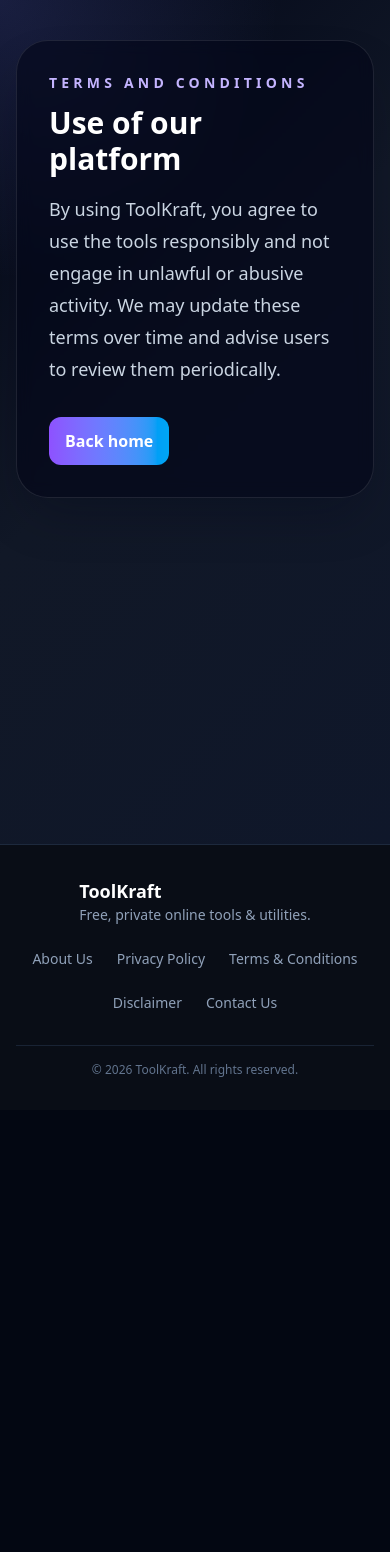
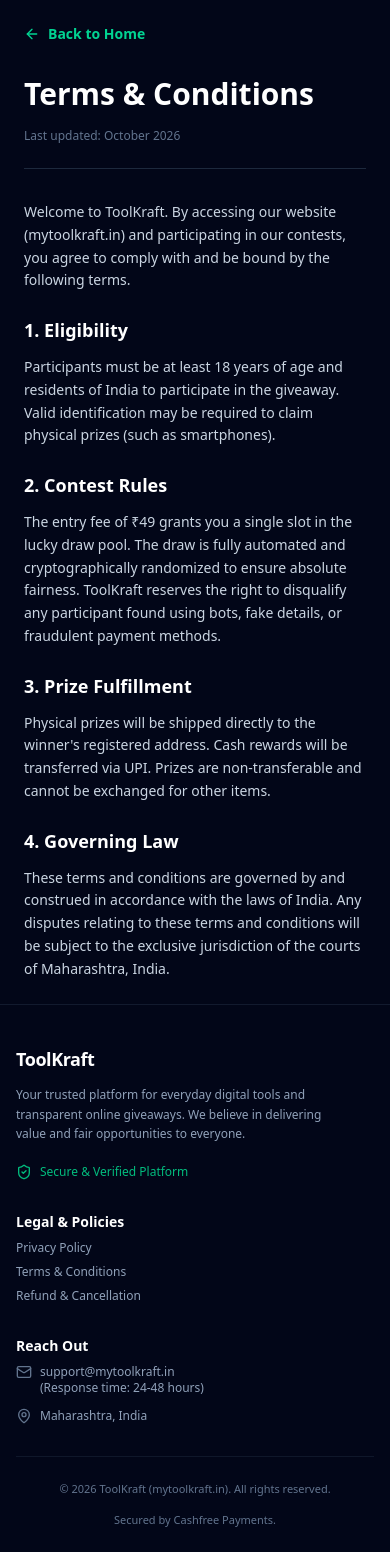
Before and after one commit to atulpatle28/toolnova, a Next.js app: page /terms-and-conditions in a window 390 px wide. Before the commit the page ends 1110 px from the top, so only its background shows below. Built offline with nearby package versions, Linux system fonts and the light colour scheme.

Commit message:
Update legal pages and footer with genuine human-written content

```diff
--- a/app/components/Footer.tsx
+++ b/app/components/Footer.tsx
@@ -1,41 +1,56 @@
 import Link from "next/link";
+import { Mail, MapPin, ShieldCheck } from "lucide-react";
 
 export default function Footer() {
+  const currentYear = new Date().getFullYear();
+
   return (
-    <footer className="w-full border-t border-slate-800 bg-[#090d16] py-8 text-slate-400">
-      <div className="mx-auto max-w-7xl px-4 sm:px-6 lg:px-8">
-        <div className="flex flex-col items-center justify-between gap-6 sm:flex-row">
+    <footer className="w-full bg-slate-950 border-t border-slate-800/60 pt-10 pb-6 text-sm">
+      <div className="max-w-5xl mx-auto px-4 sm:px-6">
+        <div className="grid grid-cols-1 md:grid-cols-3 gap-8 mb-8 text-slate-400">
 
-          {/* Brand Info */}
-          <div>
-            <p className="text-lg font-bold text-white">ToolKraft</p>
-            <p className="text-sm text-slate-400">
-              Free, private online tools & utilities.
+          {/* Brand Section */}
+          <div className="space-y-3">
+            <h3 className="text-lg font-black text-white tracking-tight">ToolKraft</h3>
+            <p className="text-xs leading-relaxed max-w-xs">
+              Your trusted platform for everyday digital tools and transparent online giveaways. We believe in delivering value and fair opportunities to everyone.
             </p>
+            <div className="flex items-center gap-2 text-xs font-medium text-emerald-500 pt-2">
+              <ShieldCheck className="w-4 h-4" /> Secure & Verified Platform
+            </div>
           </div>
 
-          {/* Policy & Nav Links */}
-          <div className="flex flex-wrap justify-center gap-6 text-sm">
-            <Link href="/about" className="hover:text-emerald-400 transition-colors">
-              About Us
-            </Link>
-            <Link href="/privacy-policy" className="hover:text-emerald-400 transition-colors">
-              Privacy Policy
-            </Link>
-            <Link href="/terms-and-conditions" className="hover:text-emerald-400 transition-colors">
-              Terms & Conditions
-            </Link>
-            <Link href="/disclaimer" className="hover:text-emerald-400 transition-colors">
-              Disclaimer
-            </Link>
-            <Link href="/contact" className="hover:text-emerald-400 transition-colors">
-              Contact Us
-            </Link>
+          {/* Legal Links */}
+          <div className="space-y-3">
+            <h4 className="text-white font-bold mb-2">Legal & Policies</h4>
+            <ul className="space-y-2 text-xs">
+              <li><Link href="/privacy-policy" className="hover:text-emerald-400 transition">Privacy Policy</Link></li>
+              <li><Link href="/terms-and-conditions" className="hover:text-emerald-400 transition">Terms & Conditions</Link></li>
+              <li><Link href="/refund-policy" className="hover:text-emerald-400 transition">Refund & Cancellation</Link></li>
+            </ul>
           </div>
+
+          {/* Contact Details */}
+          <div className="space-y-3">
+            <h4 className="text-white font-bold mb-2">Reach Out</h4>
+            <ul className="space-y-2 text-xs">
+              <li className="flex items-start gap-2">
+                <Mail className="w-4 h-4 text-slate-500 shrink-0" />
+                <span>support@mytoolkraft.in<br/>(Response time: 24-48 hours)</span>
+              </li>
+              <li className="flex items-start gap-2 pt-1">
+                <MapPin className="w-4 h-4 text-slate-500 shrink-0" />
+                <span>Maharashtra, India</span>
+              </li>
+            </ul>
+          </div>
+
         </div>
 
-        <div className="mt-8 border-t border-slate-800/80 pt-4 text-center text-xs text-slate-500">
-          © {new Date().getFullYear()} ToolKraft. All rights reserved.
+        {/* Copyright */}
+        <div className="border-t border-slate-800/50 pt-6 flex flex-col md:flex-row items-center justify-between gap-4 text-[11px] text-slate-500">
+          <p>© {currentYear} ToolKraft (mytoolkraft.in). All rights reserved.</p>
+          <p>Secured by Cashfree Payments.</p>
         </div>
       </div>
     </footer>
--- a/app/contact/page.tsx
+++ b/app/contact/page.tsx
@@ -1,28 +1,51 @@
 import Link from "next/link";
+import { ArrowLeft, Mail, MapPin, Clock } from "lucide-react";
 
-export const metadata = {
-  title: "Contact | ToolKraft",
-  description: "Get in touch with ToolKraft for support, feedback or collaboration requests.",
-};
+export default function ContactUs() {
+  return (
+    <div className="min-h-screen bg-slate-950 text-slate-300 font-sans p-6 sm:p-12">
+      <div className="max-w-3xl mx-auto space-y-8">
+        <Link href="/" className="inline-flex items-center gap-2 text-sm font-bold text-emerald-400 hover:text-emerald-300">
+          <ArrowLeft className="w-4 h-4" /> Back to Home
+        </Link>
 
-export default function ContactPage() {
-  return (
-    <main className="min-h-screen bg-[radial-gradient(circle_at_top_left,_rgba(129,140,248,0.18),_transparent_30%),linear-gradient(135deg,_#020617_0%,_#111827_45%,_#0f172a_100%)] px-4 py-10 text-slate-100 sm:px-6 lg:px-8">
-      <div className="mx-auto max-w-4xl rounded-[2rem] border border-white/10 bg-slate-950/60 p-8 shadow-2xl shadow-slate-950/30 backdrop-blur">
-        <p className="text-sm font-semibold uppercase tracking-[0.3em] text-violet-300">Contact</p>
-        <h1 className="mt-3 text-3xl font-semibold text-white sm:text-4xl">We would love to hear from you</h1>
-        <p className="mt-4 text-lg leading-8 text-slate-300">
-          Reach out for support, suggestions or business inquiries. ToolKraft is designed to be useful, helpful and easy to use.
-        </p>
-        <div className="mt-8 rounded-[1.25rem] border border-white/10 bg-white/10 p-5 text-slate-300">
-          <p>Email: patle.atul28@gmail.com</p>
-          <p className="mt-2">Location: Remote, Global</p>
+        <div className="space-y-4 border-b border-slate-800 pb-6">
+          <h1 className="text-3xl font-black text-white">Contact Us</h1>
+          <p className="text-sm text-slate-400">We are here to help. Reach out to us for any queries regarding your contest entry, refunds, or general support.</p>
         </div>
-        <div className="mt-8 flex flex-wrap gap-3">
-          <Link href="/" className="rounded-xl bg-gradient-to-r from-violet-500 to-sky-500 px-4 py-3 font-semibold text-white">Go home</Link>
-          <Link href="/privacy-policy" className="rounded-xl border border-white/10 px-4 py-3 font-semibold text-slate-200">View privacy policy</Link>
+
+        <div className="grid grid-cols-1 md:grid-cols-2 gap-6">
+          <div className="p-6 bg-slate-900 border border-slate-800 rounded-2xl space-y-4">
+            <div className="w-10 h-10 bg-emerald-500/10 rounded-xl flex items-center justify-center">
+              <Mail className="w-5 h-5 text-emerald-400" />
+            </div>
+            <div>
+              <h3 className="text-white font-bold">Email Support</h3>
+              <p className="text-sm mt-1">workformoney28@gmail.com</p>
+            </div>
+          </div>
+
+          <div className="p-6 bg-slate-900 border border-slate-800 rounded-2xl space-y-4">
+            <div className="w-10 h-10 bg-emerald-500/10 rounded-xl flex items-center justify-center">
+              <Clock className="w-5 h-5 text-emerald-400" />
+            </div>
+            <div>
+              <h3 className="text-white font-bold">Response Time</h3>
+              <p className="text-sm mt-1">Monday - Saturday<br/>24 to 48 Hours</p>
+            </div>
+          </div>
+
+          <div className="p-6 bg-slate-900 border border-slate-800 rounded-2xl space-y-4 md:col-span-2">
+            <div className="w-10 h-10 bg-emerald-500/10 rounded-xl flex items-center justify-center">
+              <MapPin className="w-5 h-5 text-emerald-400" />
+            </div>
+            <div>
+              <h3 className="text-white font-bold">Office Address</h3>
+              <p className="text-sm mt-1">404/1 Shriram Nagar, Tumsar, Bhandara<br/>Maharashtra, India</p>
+            </div>
+          </div>
         </div>
       </div>
-    </main>
+    </div>
   );
 }
--- a/app/privacy-policy/page.tsx
+++ b/app/privacy-policy/page.tsx
@@ -1,24 +1,47 @@
 import Link from "next/link";
+import { ArrowLeft } from "lucide-react";
 
-export const metadata = {
-  title: "Privacy Policy | ToolKraft",
-  description: "Read ToolKraft's privacy policy and how we protect user data.",
-};
+export default function PrivacyPolicy() {
+  return (
+    <div className="min-h-screen bg-slate-950 text-slate-300 font-sans p-6 sm:p-12">
+      <div className="max-w-3xl mx-auto space-y-8">
+        <Link href="/" className="inline-flex items-center gap-2 text-sm font-bold text-emerald-400 hover:text-emerald-300">
+          <ArrowLeft className="w-4 h-4" /> Back to Home
+        </Link>
 
-export default function PrivacyPage() {
-  return (
-    <main className="min-h-screen bg-[radial-gradient(circle_at_top_left,_rgba(129,140,248,0.18),_transparent_30%),linear-gradient(135deg,_#020617_0%,_#111827_45%,_#0f172a_100%)] px-4 py-10 text-slate-100 sm:px-6 lg:px-8">
-      <div className="mx-auto max-w-4xl rounded-[2rem] border border-white/10 bg-slate-950/60 p-8 shadow-2xl shadow-slate-950/30 backdrop-blur">
-        <p className="text-sm font-semibold uppercase tracking-[0.3em] text-violet-300">Privacy Policy</p>
-        <h1 className="mt-3 text-3xl font-semibold text-white sm:text-4xl">Privacy-first by design</h1>
-        <p className="mt-4 text-lg leading-8 text-slate-300">
-          ToolKraft respects your privacy. Most tools run directly in your browser, and we do not store sensitive data unless you explicitly submit it for a task. We may use analytics and advertising tools to improve the site experience.
-        </p>
-        <div className="mt-8 flex flex-wrap gap-3">
-          <Link href="/" className="rounded-xl bg-gradient-to-r from-violet-500 to-sky-500 px-4 py-3 font-semibold text-white">Back home</Link>
-          <Link href="/terms-and-conditions" className="rounded-xl border border-white/10 px-4 py-3 font-semibold text-slate-200">Terms</Link>
+        <div className="space-y-4 border-b border-slate-800 pb-6">
+          <h1 className="text-3xl font-black text-white">Privacy Policy</h1>
+          <p className="text-xs text-slate-500">Last updated: October 2026</p>
+        </div>
+
+        <div className="space-y-6 text-sm leading-relaxed">
+          <section className="space-y-3">
+            <h2 className="text-lg font-bold text-white">1. Information We Collect</h2>
+            <p>At ToolKraft, we only collect the information necessary to provide you with our services and facilitate contest entries. This includes your Name, Email Address, and Phone Number (for WhatsApp communication and draw verification).</p>
+          </section>
+
+          <section className="space-y-3">
+            <h2 className="text-lg font-bold text-white">2. Payment Security</h2>
+            <p>We do not store or process your credit card, debit card, or UPI details on our servers. All transactions are securely processed through our RBI-compliant payment gateway partner, Cashfree Payments.</p>
+          </section>
+
+          <section className="space-y-3">
+            <h2 className="text-lg font-bold text-white">3. How We Use Your Data</h2>
+            <p>Your contact details are strictly used to:</p>
+            <ul className="list-disc pl-5 space-y-1 text-slate-400">
+              <li>Register your unique entry into the lucky draw.</li>
+              <li>Notify you regarding your payment status or contest results.</li>
+              <li>Provide customer support.</li>
+            </ul>
+            <p>We do not sell, rent, or trade your personal information to third-party marketing companies.</p>
+          </section>
+
+          <section className="space-y-3">
+            <h2 className="text-lg font-bold text-white">4. Contact Us</h2>
+            <p>If you have any questions regarding how we handle your data, please write to us at <strong className="text-emerald-400">support@mytoolkraft.in</strong>.</p>
+          </section>
         </div>
       </div>
-    </main>
+    </div>
   );
 }
--- /dev/null
+++ b/app/refund-policy/page.tsx
@@ -0,0 +1,43 @@
+import Link from "next/link";
+import { ArrowLeft } from "lucide-react";
+
+export default function RefundPolicy() {
+  return (
+    <div className="min-h-screen bg-slate-950 text-slate-300 font-sans p-6 sm:p-12">
+      <div className="max-w-3xl mx-auto space-y-8">
+        <Link href="/" className="inline-flex items-center gap-2 text-sm font-bold text-emerald-400 hover:text-emerald-300">
+          <ArrowLeft className="w-4 h-4" /> Back to Home
+        </Link>
+
+        <div className="space-y-4 border-b border-slate-800 pb-6">
+          <h1 className="text-3xl font-black text-white">Refund & Cancellation Policy</h1>
+          <p className="text-xs text-slate-500">Last updated: October 2026</p>
+        </div>
+
+        <div className="space-y-6 text-sm leading-relaxed">
+          <p>ToolKraft believes in 100% transparency. Please read our refund rules carefully before participating in any giveaway or contest.</p>
+
+          <section className="space-y-3">
+            <h2 className="text-lg font-bold text-white">1. When are refunds applicable? (100% Money-Back Guarantee)</h2>
+            <p>Our Season 1 Mega Giveaway has a strict milestone of 50,000 total entries. <strong>If the contest fails to reach this 50,000 entry target within the stipulated deadline, the contest will be cancelled, and 100% of your entry fee (₹49) will be automatically refunded</strong> to your original payment source (Bank Account, UPI, or Card).</p>
+          </section>
+
+          <section className="space-y-3">
+            <h2 className="text-lg font-bold text-white">2. When are refunds NOT applicable?</h2>
+            <p>Once the 50,000 entries milestone is reached and the live draw is successfully conducted, the ₹49 entry fee becomes entirely non-refundable. Since the service (a fair chance in the draw) has been successfully rendered, cancellation requests will not be entertained post-draw.</p>
+          </section>
+
+          <section className="space-y-3">
+            <h2 className="text-lg font-bold text-white">3. Failed Transactions</h2>
+            <p>If your payment amount is deducted from your bank but your entry is not confirmed on our website, please do not panic. Failed transactions are usually reversed by your bank within 3-5 business days. You can also contact us for manual verification.</p>
+          </section>
+
+          <section className="space-y-3">
+            <h2 className="text-lg font-bold text-white">4. Contact Information</h2>
+            <p>For any refund-related disputes or queries, reach out to our billing team at <strong className="text-emerald-400">support@mytoolkraft.in</strong>.</p>
+          </section>
+        </div>
+      </div>
+    </div>
+  );
+}
--- a/app/terms-and-conditions/page.tsx
+++ b/app/terms-and-conditions/page.tsx
@@ -1,23 +1,43 @@
 import Link from "next/link";
+import { ArrowLeft } from "lucide-react";
 
-export const metadata = {
-  title: "Terms and Conditions | ToolKraft",
-  description: "Understand the terms of use for ToolKraft's online tools and content.",
-};
+export default function TermsConditions() {
+  return (
+    <div className="min-h-screen bg-slate-950 text-slate-300 font-sans p-6 sm:p-12">
+      <div className="max-w-3xl mx-auto space-y-8">
+        <Link href="/" className="inline-flex items-center gap-2 text-sm font-bold text-emerald-400 hover:text-emerald-300">
+          <ArrowLeft className="w-4 h-4" /> Back to Home
+        </Link>
 
-export default function TermsPage() {
-  return (
-    <main className="min-h-screen bg-[radial-gradient(circle_at_top_left,_rgba(129,140,248,0.18),_transparent_30%),linear-gradient(135deg,_#020617_0%,_#111827_45%,_#0f172a_100%)] px-4 py-10 text-slate-100 sm:px-6 lg:px-8">
-      <div className="mx-auto max-w-4xl rounded-[2rem] border border-white/10 bg-slate-950/60 p-8 shadow-2xl shadow-slate-950/30 backdrop-blur">
-        <p className="text-sm font-semibold uppercase tracking-[0.3em] text-violet-300">Terms and Conditions</p>
-        <h1 className="mt-3 text-3xl font-semibold text-white sm:text-4xl">Use of our platform</h1>
-        <p className="mt-4 text-lg leading-8 text-slate-300">
-          By using ToolKraft, you agree to use the tools responsibly and not engage in unlawful or abusive activity. We may update these terms over time and advise users to review them periodically.
-        </p>
-        <div className="mt-8 flex flex-wrap gap-3">
-          <Link href="/" className="rounded-xl bg-gradient-to-r from-violet-500 to-sky-500 px-4 py-3 font-semibold text-white">Back home</Link>
+        <div className="space-y-4 border-b border-slate-800 pb-6">
+          <h1 className="text-3xl font-black text-white">Terms & Conditions</h1>
+          <p className="text-xs text-slate-500">Last updated: October 2026</p>
+        </div>
+
+        <div className="space-y-6 text-sm leading-relaxed">
+          <p>Welcome to ToolKraft. By accessing our website (mytoolkraft.in) and participating in our contests, you agree to comply with and be bound by the following terms.</p>
+
+          <section className="space-y-3">
+            <h2 className="text-lg font-bold text-white">1. Eligibility</h2>
+            <p>Participants must be at least 18 years of age and residents of India to participate in the giveaway. Valid identification may be required to claim physical prizes (such as smartphones).</p>
+          </section>
+
+          <section className="space-y-3">
+            <h2 className="text-lg font-bold text-white">2. Contest Rules</h2>
+            <p>The entry fee of ₹49 grants you a single slot in the lucky draw pool. The draw is fully automated and cryptographically randomized to ensure absolute fairness. ToolKraft reserves the right to disqualify any participant found using bots, fake details, or fraudulent payment methods.</p>
+          </section>
+
+          <section className="space-y-3">
+            <h2 className="text-lg font-bold text-white">3. Prize Fulfillment</h2>
+            <p>Physical prizes will be shipped directly to the winner&apos;s registered address. Cash rewards will be transferred via UPI. Prizes are non-transferable and cannot be exchanged for other items.</p>
+          </section>
+
+          <section className="space-y-3">
+            <h2 className="text-lg font-bold text-white">4. Governing Law</h2>
+            <p>These terms and conditions are governed by and construed in accordance with the laws of India. Any disputes relating to these terms and conditions will be subject to the exclusive jurisdiction of the courts of Maharashtra, India.</p>
+          </section>
         </div>
       </div>
-    </main>
+    </div>
   );
 }
```
